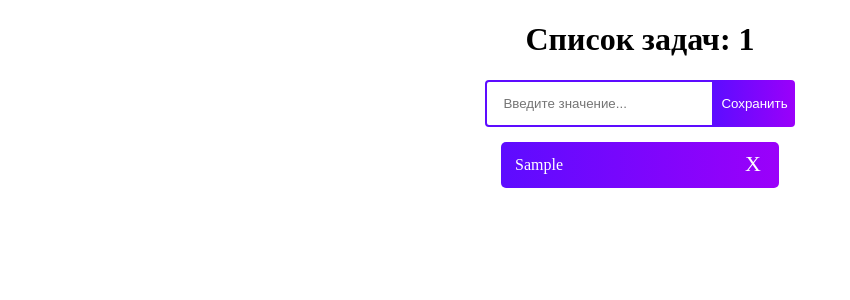
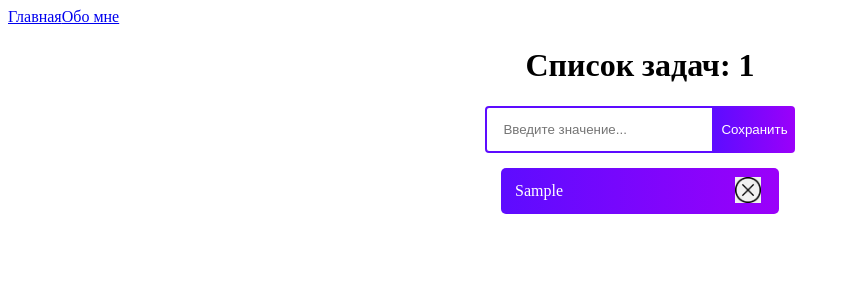
Before and after one commit to Savelyii/todo-list-2, a React (Create React App) app: page / in a window 1280 px wide. Both pictures are taken after typing "Sample" into the empty fields and a click on the button "Сохранить". Shown: the top 300 px of the page, without its empty margins (0-850 px from the left). Built offline with nearby package versions, Linux system fonts and the light colour scheme.

Commit message:
fix and add new functions

```diff
--- a/package.json
+++ b/package.json
@@ -8,7 +8,9 @@
     "@testing-library/user-event": "^13.5.0",
     "react": "^18.3.1",
     "react-dom": "^18.3.1",
+    "react-router-dom": "^6.23.1",
     "react-scripts": "5.0.1",
+    "uuid": "^10.0.0",
     "web-vitals": "^2.1.4"
   },
   "scripts": {
--- a/src/App.js
+++ b/src/App.js
@@ -1,51 +1,32 @@
-import { useState } from "react";
-import ToDoForm from "./ToDoForm";
-import ToDo from "./ToDo";
+import { BrowserRouter, Link, Route, Routes } from "react-router-dom";
+import ToDoPage from "./pages/ToDoPages";
+
 
 function App() {
-  const [todos, setToDos] = useState([]);
-
-  const addTask = (userInput) => {
-    if (userInput) {
-      const newItem = {
-        id: Math.random().toString(36).substring(2, 9),
-        task: userInput,
-        complete: false,
-      };
-      setToDos([...todos, newItem]);
-    }
-  };
-
-  const removeTask = (id) => {
-    setToDos([...todos.filter((todo) => todo.id !== id)]);
-  };
-
-  const handleToggle = (id) => {
-    setToDos([
-      ...todos.map((todo) =>
-        todo.id === id ? { ...todo, complete: !todo.complete } : { ...todo }
-      ),
-    ]);
-  };
-
-  return (
-    <div className="App">
-      <header>
-        <h1>Список задач: {todos.length}</h1>
-      </header>
-      <ToDoForm addTask={addTask} />
-      {todos.map((todo) => {
-        return (
-          <ToDo
-            todo={todo}
-            key={todo.id}
-            toggleTask={handleToggle}
-            removeTask={removeTask}
-          />
-        );
-      })}
-    </div>
-  );
-}
+return (
+  <BrowserRouter>
+  <header>
+  <Link to={"/"}>
+    Главная
+    </Link>
+    <Link to={"/about"}>
+    Обо мне
+    </Link>
+  </header>
+  <Routes>
+    <Route path="/" element={<ToDoPage/>}/>
+    <Route path="/about" element={<h1>About</h1>}/>
+    <Route path="*" element={
+      <>
+      <h1>Не найдено</h1>
+      <Link to={'/'}>
+      На главную
+      </Link>
+      </>
+    }/>
+  </Routes>
+  </BrowserRouter>
+)
+};
 
 export default App;
--- a/src/ToDo.js
+++ b/src/ToDo.js
@@ -1,3 +1,5 @@
+import crossIcon from "./assets/close.png";
+
 function ToDo({ todo, toggleTask, removeTask }) {
   return (
     <div key={todo.id} className="item-todo">
@@ -8,7 +10,7 @@ function ToDo({ todo, toggleTask, removeTask }) {
         {todo.task}
       </div>
       <div className="item-delete" onClick={() => removeTask(todo.id)}>
-        X
+        <img src={crossIcon} alt="Удалить" className="delete-icon" />
       </div>
     </div>
   );
--- a/src/index.css
+++ b/src/index.css
@@ -60,3 +60,8 @@
 .strike {
   text-decoration: line-through;
 }
+
+.delete-icon {
+  width: 26px;
+  height: 26px;
+}
--- a/src/index.js
+++ b/src/index.js
@@ -1,17 +1,11 @@
-import React from 'react';
-import ReactDOM from 'react-dom/client';
-import './index.css';
-import App from './App';
-import reportWebVitals from './reportWebVitals';
+import React from "react";
+import ReactDOM from "react-dom/client";
+import "./index.css";
+import App from "./App";
 
-const root = ReactDOM.createRoot(document.getElementById('root'));
+const root = ReactDOM.createRoot(document.getElementById("root"));
 root.render(
   <React.StrictMode>
     <App />
   </React.StrictMode>
 );
-
-// If you want to start measuring performance in your app, pass a function
-// to log results (for example: reportWebVitals(console.log))
-// or send to an analytics endpoint. Learn more: https://bit.ly/CRA-vitals
-reportWebVitals();
--- /dev/null
+++ b/src/pages/ToDoPages.jsx
@@ -0,0 +1,51 @@
+import { useState } from "react";
+import { v4 } from "uuid";
+import ToDoForm from "../ToDoForm";
+import ToDo from "../ToDo";
+
+function ToDoPage() {
+  const [todos, setToDos] = useState([]);
+
+  const addTask = (userInput) => {
+    if (userInput) {
+      const newItem = {
+        id: v4(),
+        task: userInput,
+        complete: false,
+      };
+      setToDos([...todos, newItem]);
+    }
+  };
+  const removeTask = (id) => {
+    setToDos([...todos.filter((todo) => todo.id !== id)]);
+  };
+
+  const handleToggle = (id) => {
+    setToDos([
+      ...todos.map((todo) =>
+        todo.id === id ? { ...todo, complete: !todo.complete } : { ...todo }
+      ),
+    ]);
+  };
+
+  return (
+    <div className="App">
+      <header>
+        <h1>Список задач: {todos.length}</h1>
+      </header>
+      <ToDoForm addTask={addTask} />
+      {todos.map((todo) => {
+        return (
+          <ToDo
+            todo={todo}
+            key={todo.id}
+            toggleTask={handleToggle}
+            removeTask={removeTask}
+          />
+        );
+      })}
+    </div>
+  );
+}
+
+export default ToDoPage;
--- a/src/reportWebVitals.js
+++ /dev/null
@@ -1,13 +0,0 @@
-const reportWebVitals = onPerfEntry => {
-  if (onPerfEntry && onPerfEntry instanceof Function) {
-    import('web-vitals').then(({ getCLS, getFID, getFCP, getLCP, getTTFB }) => {
-      getCLS(onPerfEntry);
-      getFID(onPerfEntry);
-      getFCP(onPerfEntry);
-      getLCP(onPerfEntry);
-      getTTFB(onPerfEntry);
-    });
-  }
-};
-
-export default reportWebVitals;
```
Also changed, not shown: src/setupTests.js (deleted, +0 -5 lines), src/assets/close.png (added), 1 other file (tests, documents, lock files or other folders).
